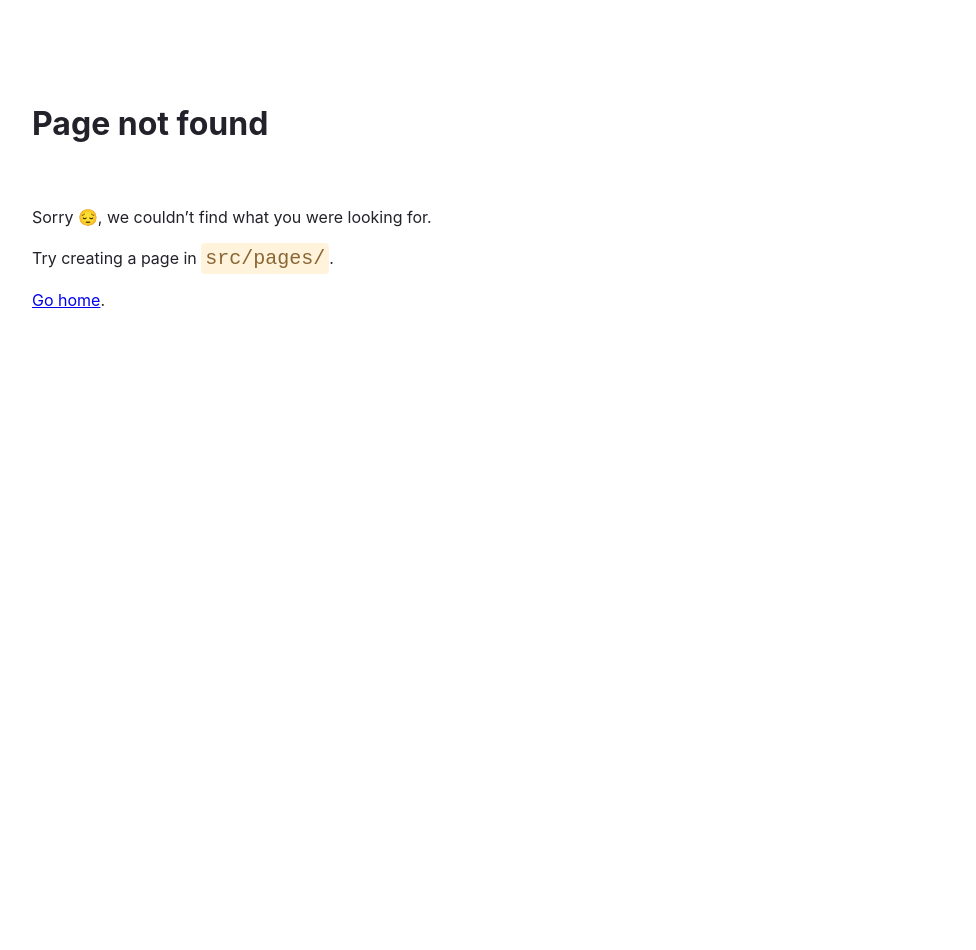
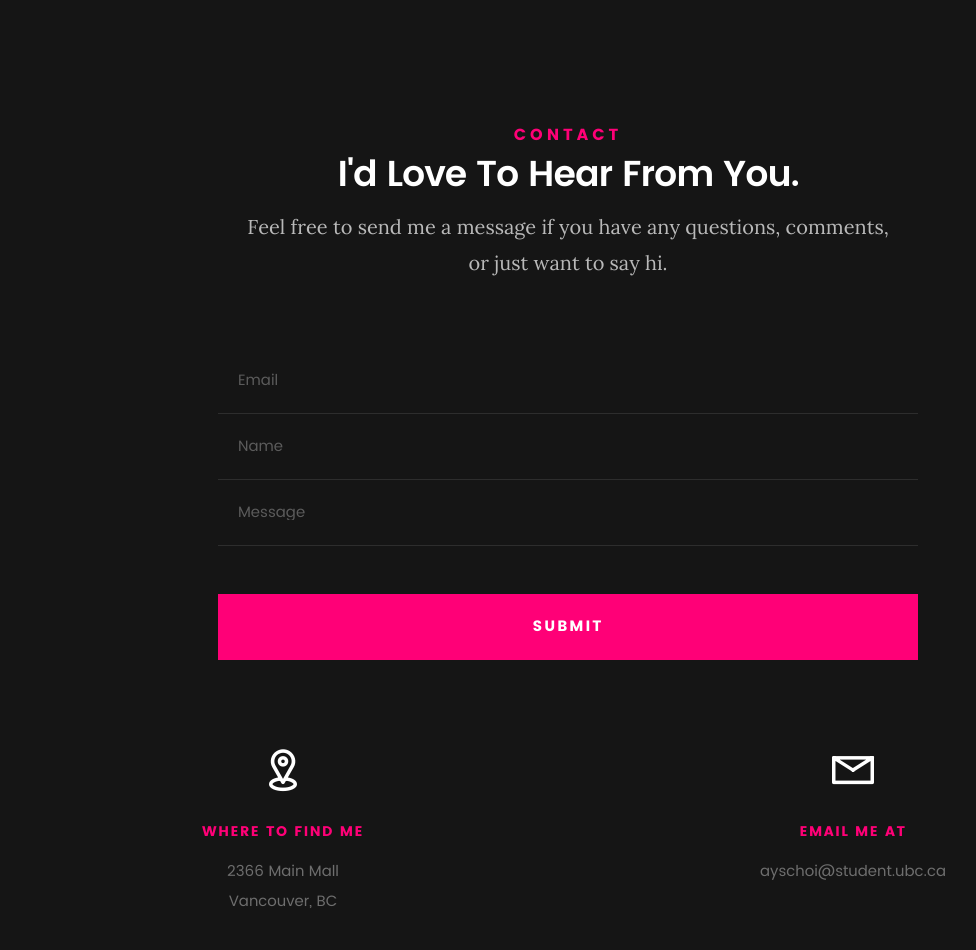
Before and after one commit to ardenysc/ardenysc.github.io, a Gatsby site: page /contactcopy in a window 1280 px wide. Before the commit this address had no page. Shown: the whole page, without its empty margins (72-1048 px from the left). Before the commit the page ends 800 px from the top, so only its background shows below. Built offline with nearby package versions, Linux system fonts and the light colour scheme; Gatsby itself is replaced by a stand-in of ours; a web font is replaced by a local one.

Commit message:
contact form

```diff
--- /dev/null
+++ b/src/pages/contactcopy.js
@@ -0,0 +1,126 @@
+import React, { Fragment } from 'react';
+import { useState }  from "react"
+import axios from "axios";
+import '../base.css';
+import '../main.css';
+import '../fonts.css';
+import '../vendor.css';
+
+function Contactcopy() {
+
+    const [serverState, setServerState] = useState({
+        submitting: false,
+        status: null
+      });
+      const handleServerResponse = (ok, msg, form) => {
+        setServerState({
+          submitting: false,
+          status: { ok, msg }
+        });
+        if (ok) {
+          form.reset();
+        }
+      };
+      const handleOnSubmit = e => {
+        e.preventDefault();
+        const form = e.target;
+        setServerState({ submitting: true });
+        axios({
+          method: "post",
+          url: "https://getform.io/f/0b793fee-236d-4207-b5e5-60ec8c1680e6",
+          data: new FormData(form)
+        })
+          .then(r => {
+            handleServerResponse(true, "Thanks!", form);
+          })
+          .catch(r => {
+            handleServerResponse(false, r.response.data.error, form);
+          });
+      };
+
+    return <Fragment>
+        <section id="contact">
+        <div className="row section-intro">
+            <div className="col-twelve">
+
+                <h5>Contact</h5>
+                <h1>I'd Love To Hear From You.</h1>
+
+                <p className="lead">Feel free to send me a message if you have any questions, comments,<br/> or just want to say hi.</p>
+
+            </div>
+        </div>
+            {/* <!-- /section-intro --> */}
+
+
+        <div className="row contact-form">
+
+            <div className="col-twelve">
+                <form onSubmit={handleOnSubmit}>
+                    {/* <div className="form-group">
+                        <label for="exampleInputEmail1" required="required">Email address</label>
+                        <input type="email" name="email" className="form-control" id="exampleInputEmail1" aria-describedby="emailHelp" placeholder="Enter email"/>
+                    </div>
+                    <div className="form-group">
+                        <label for="exampleInputName">Name</label>
+                        <input type="text" name="name" className="form-control" id="exampleInputName" placeholder="Enter your name" required="required"/>
+                    </div> */}
+                    <div className="form-field">
+                        <input type="email" name="email" placeholder="Email" required/>
+                    </div>
+                    <div className="form-field">
+                        <input type="text" name="name" placeholder="Name" required/>
+                    </div>
+                    <div className="form-field">
+                        <input type="text" name="message" placeholder="Message" required/>
+                    </div>
+                    <div className="form-field">
+                        <button type="submit" className="submitform" disabled={serverState.submitting}>
+                            Submit
+                        </button>
+                        {serverState.status && (
+                        <p className={!serverState.status.ok ? "errorMsg" : ""}>
+                        {serverState.status.msg}
+                        </p>
+                    )}
+                    </div>
+                </form>
+            </div>
+        </div>
+        <div className="row contact-info">
+
+<div className="col-six tab-full">
+
+    <div className="icon">
+        <i className="icon-pin"></i>
+    </div>
+
+    <h5>Where to find me</h5>
+
+    <p>
+    2366 Main Mall<br/>
+    Vancouver, BC<br/>
+    </p>
+
+</div>
+
+<div className="col-six tab-full collapse">
+
+    <div className="icon">
+        <i className="icon-mail"></i>
+    </div>
+
+    <h5>Email Me At</h5>
+
+    <p>ayschoi@student.ubc.ca<br/>
+    </p>
+
+</div>
+
+</div>
+{/* <!-- /contact-info --> */}
+        </section>
+    </Fragment>
+}
+
+export default Contactcopy;
--- a/src/pages/footer.js
+++ b/src/pages/footer.js
@@ -22,8 +22,9 @@ function Footer() {
 
 			<div className="col-six tab-full">
 				<div className="copyright">
-						<span>© Copyright Kards 2016.</span>
-						<span>Design by <a href="http://www.styleshout.com/">styleshout</a></span>
+					<span>© Copyright Kards 2016.</span>
+					<span>Design by <a href="http://www.styleshout.com/">styleshout</a></span>
+					<span>Editted by Arden Choi</span>
 				</div>
 			</div>
 
--- a/src/pages/index.js
+++ b/src/pages/index.js
@@ -1,10 +1,10 @@
 import * as React from "react"
 import About from "./about"
 import Contact from "./contact"
+import Contactcopy from "./contactcopy"
 import Footer from "./footer"
 import Intro from "./intro"
 import Menubar from "./menubar"
-// import Navbar from "./navbar"
 import Portfolio from "./portfolio"
 import Resume from "./resume"
 
@@ -18,7 +18,8 @@ const IndexPage = () => {
       <About />
       <Resume />
       <Portfolio />
-      <Contact />
+      <Contactcopy />
+      {/* <Contact /> */}
       <Footer />
       {/* <Layout /> */}
       {/* <!-- Java Script================================================== -->  */}
```
